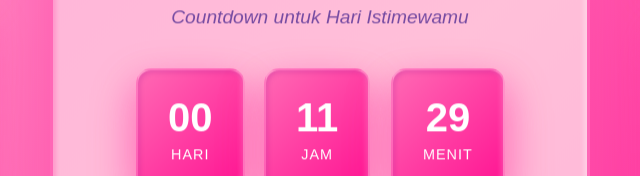
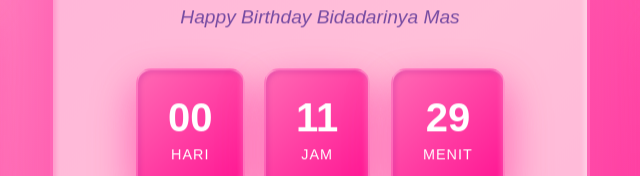
Before and after one commit to carnsge-hub/happybirthday-sayangku, a plain HTML site: page index.html in a window 1280 px wide. Shown: the part 351-527 px from the top of the page, 320-960 px from the left. Drawn offline with Linux system fonts and the light colour scheme.

Commit message:
Add files via upload

```diff
--- a/index.html
+++ b/index.html
@@ -663,7 +663,7 @@
                     <div class="hearts">💕</div>
 
                     <h1>✨ Selamat Ulang Tahun Sayangnya Mas ✨</h1>
-                    <p class="subtitle">Countdown untuk Hari Istimewamu</p>
+                    <p class="subtitle">Happy Birthday Bidadarinya Mas</p>
 
                     <!-- Countdown Timer -->
                     <div class="countdown">
```
